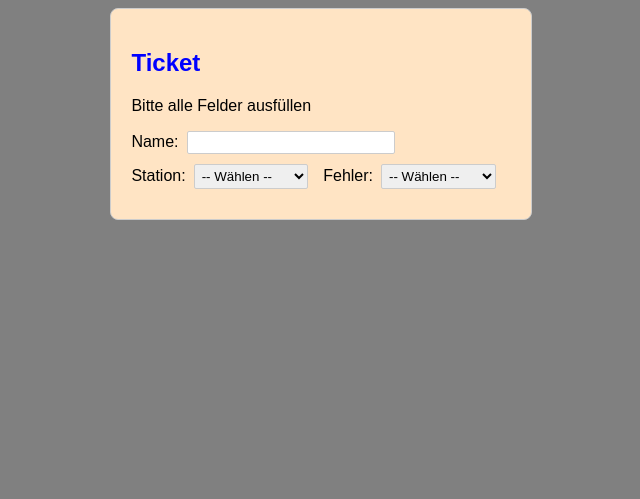
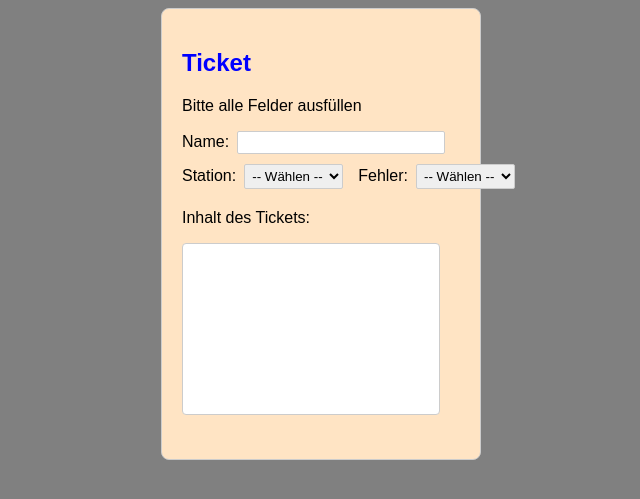
Before and after one commit to Tawes21/Krankenhaus-Ticketsystem, a Flask app: page / in a window 1280 px wide. Shown: the top 499 px of the page, without its empty margins (319-959 px from the left). Run offline with Flask 3, Linux system fonts and the light colour scheme.

```diff
--- a/Frontend/app.py
+++ b/Frontend/app.py
@@ -1,4 +1,4 @@
-from flask import Flask, render_template
+from flask import Flask, render_template  # pip install flask
 
 app = Flask(__name__)
 
--- a/Frontend/static/styles.css
+++ b/Frontend/static/styles.css
@@ -8,7 +8,7 @@ h2 {
 }
 
 .container {
-    width: 30%;
+    width: 22%;
     margin: 0 auto;
     padding: 20px;
     background-color: bisque;
@@ -50,3 +50,27 @@ select {
     margin-right: 15px;
     /* Breite der Eingabefelder */
 }
+
+
+.Textfeld {
+    margin: 20px 0;
+}
+
+#ticketfeld {
+    width: 85%;
+    /* Feste Breite */
+    height: 150px;
+    /* Feste Höhe */
+    padding: 10px;
+    /* Innenabstand */
+    border: 1px solid #ccc;
+    /* Rahmen */
+    border-radius: 4px;
+    /* Abgerundete Ecken */
+    font-family: Arial, sans-serif;
+    /* Schriftart */
+    font-size: 14px;
+    /* Schriftgröße */
+    resize: none;
+    /* Verhindert das Verändern der Größe */
+}
--- a/Frontend/templates/index.html
+++ b/Frontend/templates/index.html
@@ -37,6 +37,16 @@
                             <option value="Fehler3">Fehler 3</option>
                         </select>
                     </div>
+                    <div class="Textfeld">
+                        <p>Inhalt des Tickets: </p>
+                        <textarea
+                            name="ticketfeld"
+                            id="ticketfeld" cols="35" rows="10"
+                            placeholder="Hier Ticket Text"
+                            style="width: 550;
+                            height: 150;">
+                        </textarea>
+                    </div>
                 </form>
             </div>
         </div>
```
